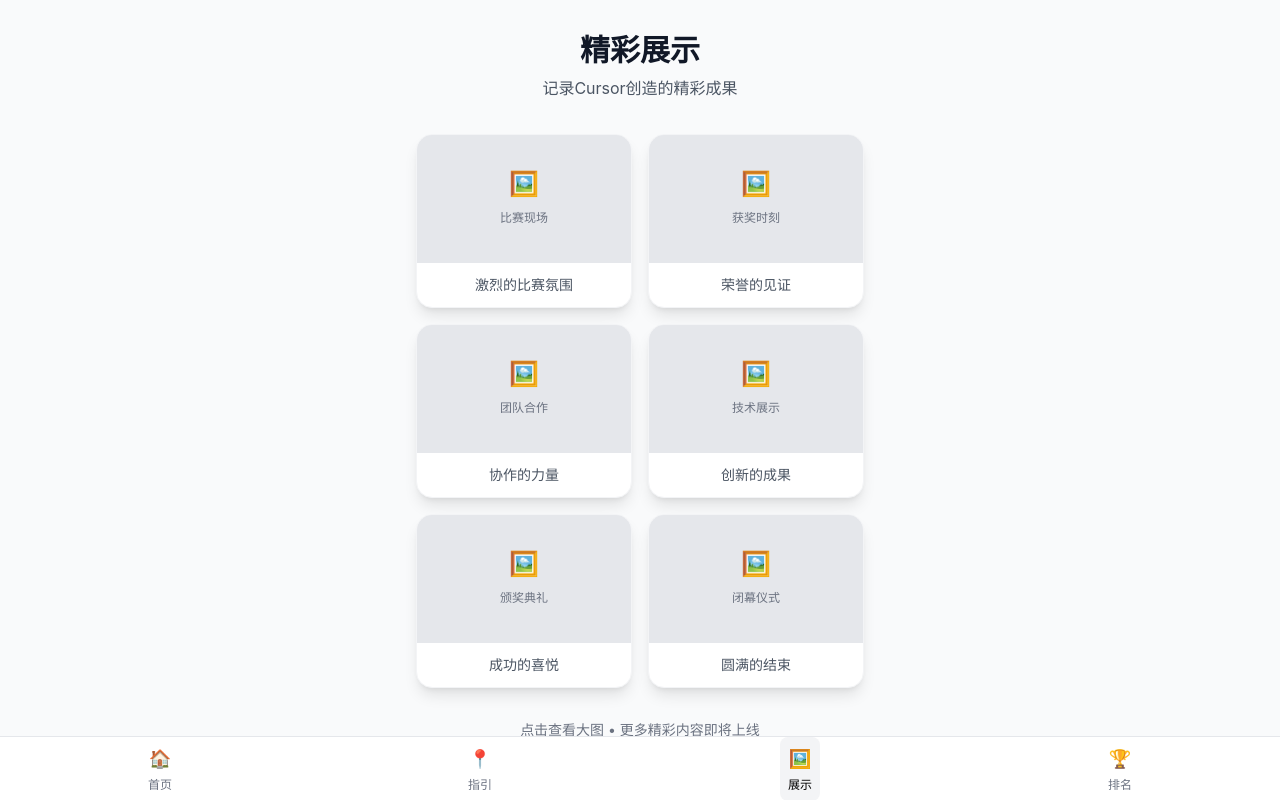
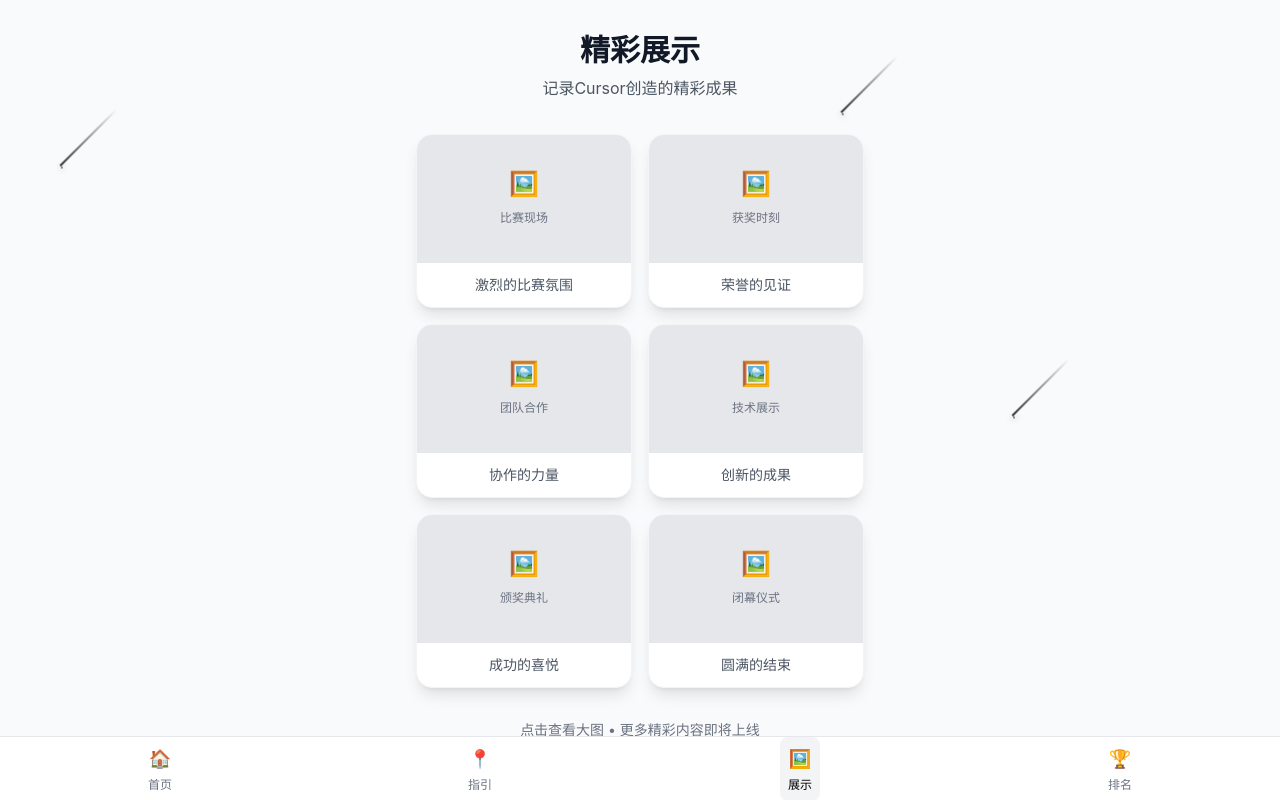
Before and after one commit to cursor-meetup/cursor-ctf, a React (Vite) app: page /gallery in a window 1280 px wide. Built offline with nearby package versions, Linux system fonts and the light colour scheme.

Commit message:
fix: 样式修复

```diff
--- /dev/null
+++ b/src/components/MeteorBackground.tsx
@@ -0,0 +1,15 @@
+import React from 'react';
+
+const MeteorBackground: React.FC = () => {
+  return (
+    <div className="absolute inset-0 overflow-hidden pointer-events-none">
+      <div className="meteor meteor-1"></div>
+      <div className="meteor meteor-2"></div>
+      <div className="meteor meteor-3"></div>
+      <div className="meteor meteor-4"></div>
+      <div className="meteor meteor-5"></div>
+    </div>
+  );
+};
+
+export default MeteorBackground;
--- a/src/pages/Gallery.tsx
+++ b/src/pages/Gallery.tsx
@@ -1,4 +1,5 @@
 import React from "react";
+import MeteorBackground from "../components/MeteorBackground";
 
 const images = [
   { placeholder: "比赛现场", description: "激烈的比赛氛围" },
@@ -11,8 +12,11 @@ const images = [
 
 const Gallery = () => {
   return (
-    <div className="min-h-screen bg-gray-50 px-6 py-8">
-      <div className="max-w-md mx-auto">
+    <div className="min-h-screen bg-gray-50 px-6 py-8 relative">
+      {/* 流星雨背景 */}
+      <MeteorBackground />
+
+      <div className="max-w-md mx-auto relative">
         {/* 页面标题 */}
         <div className="text-center mb-8">
           <h1 className="text-3xl font-bold text-gray-900 mb-2">精彩展示</h1>
--- a/src/pages/Home.tsx
+++ b/src/pages/Home.tsx
@@ -3,6 +3,7 @@ import { useNavigate } from 'react-router-dom';
 import { authService } from '../services/AuthService';
 import { useAuth } from '../contexts/AuthContext';
 import InputDialog from '../components/InputDialog';
+import MeteorBackground from '../components/MeteorBackground';
 import flagConfig from '../config/flag.json';
 import { supabase } from '../config/supabase';
 
@@ -196,6 +197,9 @@ const Home: React.FC = () => {
 
   return (
     <div className="min-h-screen bg-gray-50 relative">
+      {/* 流星雨背景 */}
+      <MeteorBackground />
+
       {/* 登录/退出按钮 */}
       <div className="absolute top-4 right-4">
         {currentUser ? (
--- a/src/pages/Login.tsx
+++ b/src/pages/Login.tsx
@@ -2,6 +2,7 @@ import React, { useState, useEffect } from 'react';
 import { useNavigate } from 'react-router-dom';
 import { authService } from '../services/AuthService';
 import { useAuth } from '../contexts/AuthContext';
+import MeteorBackground from '../components/MeteorBackground';
 
 const Login = () => {
   const navigate = useNavigate();
@@ -76,13 +77,7 @@ const Login = () => {
   return (
     <div className="min-h-screen relative flex items-center justify-center p-4 bg-gradient-to-br from-gray-100 to-gray-200">
       {/* 流星雨效果 */}
-      <div className="absolute inset-0 overflow-hidden pointer-events-none">
-        <div className="meteor meteor-1"></div>
-        <div className="meteor meteor-2"></div>
-        <div className="meteor meteor-3"></div>
-        <div className="meteor meteor-4"></div>
-        <div className="meteor meteor-5"></div>
-      </div>
+      <MeteorBackground />
 
       {/* 主容器 */}
       <div className="relative w-full max-w-md z-10">
--- a/src/pages/Ranking.tsx
+++ b/src/pages/Ranking.tsx
@@ -3,6 +3,7 @@ import { useNavigate } from 'react-router-dom';
 import { rankingService, RankingItem } from '../services/RankingService';
 import { authService } from '../services/AuthService';
 import { RealtimeChannel } from '@supabase/supabase-js';
+import MeteorBackground from '../components/MeteorBackground';
 
 const Ranking: React.FC = () => {
   const navigate = useNavigate();
@@ -107,6 +108,9 @@ const Ranking: React.FC = () => {
 
   return (
     <div className="min-h-screen bg-gray-50 py-8 px-4 sm:px-6 lg:px-8 relative">
+      {/* 流星雨背景 */}
+      <MeteorBackground />
+
       {/* 登录/退出按钮 */}
       <div className="absolute top-4 right-4">
         {currentUser ? (
--- a/src/pages/Venue.tsx
+++ b/src/pages/Venue.tsx
@@ -1,9 +1,13 @@
 import React from "react";
+import MeteorBackground from "../components/MeteorBackground";
 
 const Venue = () => {
   return (
-    <div className="min-h-screen bg-gray-50 px-6 py-8">
-      <div className="max-w-md mx-auto">
+    <div className="min-h-screen bg-gray-50 px-6 py-8 relative">
+      {/* 流星雨背景 */}
+      <MeteorBackground />
+
+      <div className="max-w-md mx-auto relative">
         {/* 页面标题 */}
         <div className="text-center mb-8">
           <h1 className="text-3xl font-bold text-gray-900 mb-2">入场指引</h1>
```
